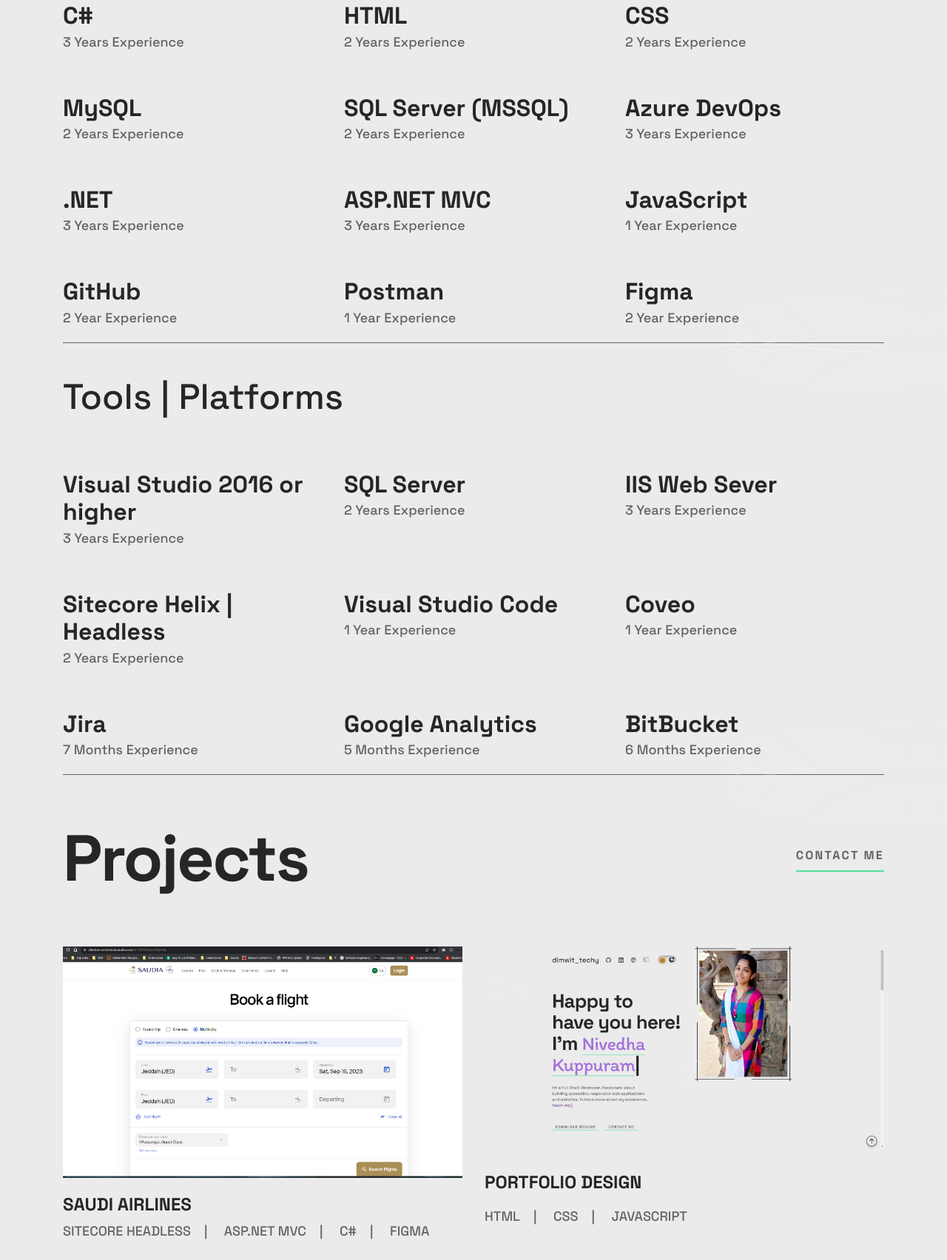
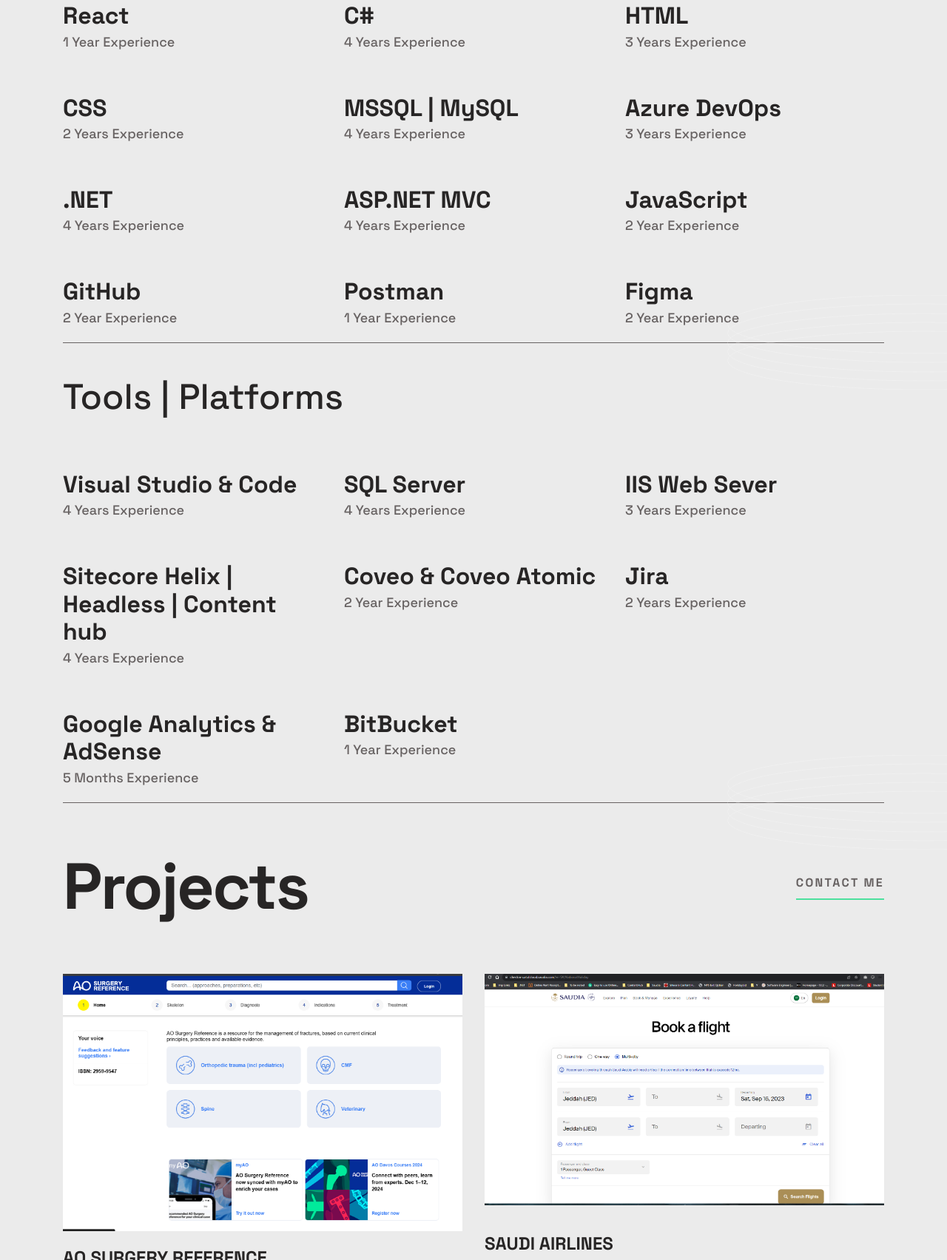
Before and after one commit to nivitek/portfolio, a plain HTML site: page index.html in a window 1280 px wide. Shown: the part 1096-2800 px from the top of the page at 74% size. Drawn offline with nearby package versions, Linux system fonts and the light colour scheme.

Commit message:
Updating portfolio

```diff
--- a/index.html
+++ b/index.html
@@ -85,11 +85,11 @@
                     <h2 class="visually-hidden">Profile Image</h2>
                     <picture>
                         <source media="(min-width: 62.5em)"
-                                srcset="./assets/images/profile.jpg" />
+                                srcset="./assets/images/1profile.jpg" />
                         <source media="(min-width: 37.5em)"
-                                srcset="./assets/images/profile.jpg" />
+                                srcset="./assets/images/1profile.jpg" />
                         <img class="hero__image"
-                             src="./assets/images/profile.jpg"
+                             src="./assets/images/1profile.jpg"
                              alt="picture of Nivedha Kuppuram"
                              width-="174"
                              height="383" />
@@ -110,7 +110,7 @@
                             I'm <span class="textdec" style="font-family: 'Itim', cursive; font-weight:300;"></span>
                         </h1>
                         <p class="hero__description">
-                            I'm a Full Stack Developer who handles both .NET and Web Technologies. Passionate about
+                            I'm a Full Stack Developer who handles React, .NET and Web Technologies. Passionate about
                             building accessible, responsive web applications and websites.
                         </p>
                         <a href="./assets/images/Nivi_Resume4.pdf" title="Nivi_Resume" download="Nivi_Resume.pdf" class="hero__contact underline">Download Resume</a>
@@ -131,24 +131,24 @@
             <div class="skills__topics" id="skills">Skills</div>
             <div class="skills__wrapper">
                 <div class="skills__item">
+                    <h3 class="skills__title">React</h3>
+                    <p class="skills__description">1 Year Experience</p>
+                </div>
+                <div class="skills__item">
                     <h3 class="skills__title">C#</h3>
-                    <p class="skills__description">3 Years Experience</p>
+                    <p class="skills__description">4 Years Experience</p>
                 </div>
                 <div class="skills__item">
                     <h3 class="skills__title">HTML</h3>
-                    <p class="skills__description">2 Years Experience</p>
+                    <p class="skills__description">3 Years Experience</p>
                 </div>
                 <div class="skills__item">
                     <h3 class="skills__title">CSS</h3>
                     <p class="skills__description">2 Years Experience</p>
                 </div>
                 <div class="skills__item">
-                    <h3 class="skills__title">MySQL</h3>
-                    <p class="skills__description">2 Years Experience</p>
-                </div>
-                <div class="skills__item">
-                    <h3 class="skills__title">SQL Server (MSSQL)</h3>
-                    <p class="skills__description">2 Years Experience</p>
+                    <h3 class="skills__title">MSSQL | MySQL</h3>
+                    <p class="skills__description">4 Years Experience</p>
                 </div>
                 <div class="skills__item">
                     <h3 class="skills__title">Azure DevOps</h3>
@@ -156,15 +156,15 @@
                 </div>
                 <div class="skills__item">
                     <h3 class="skills__title">.NET</h3>
-                    <p class="skills__description">3 Years Experience</p>
+                    <p class="skills__description">4 Years Experience</p>
                 </div>
                 <div class="skills__item">
                     <h3 class="skills__title">ASP.NET MVC</h3>
-                    <p class="skills__description">3 Years Experience</p>
+                    <p class="skills__description">4 Years Experience</p>
                 </div>
                 <div class="skills__item">
                     <h3 class="skills__title">JavaScript</h3>
-                    <p class="skills__description">1 Year Experience</p>
+                    <p class="skills__description">2 Year Experience</p>
                 </div>
                 <div class="skills__item">
                     <h3 class="skills__title">GitHub</h3>
@@ -189,40 +189,36 @@
             <div class="skills__topics">Tools | Platforms</div>
             <div class="skills__wrapper">
                 <div class="skills__item">
-                    <h3 class="skills__title">Visual Studio 2016 or higher</h3>
-                    <p class="skills__description">3 Years Experience</p>
+                    <h3 class="skills__title">Visual Studio & Code</h3>
+                    <p class="skills__description">4 Years Experience</p>
                 </div>
                 <div class="skills__item">
                     <h3 class="skills__title">SQL Server</h3>
-                    <p class="skills__description">2 Years Experience</p>
+                    <p class="skills__description">4 Years Experience</p>
                 </div>
                 <div class="skills__item">
                     <h3 class="skills__title">IIS Web Sever</h3>
                     <p class="skills__description">3 Years Experience</p>
                 </div>
                 <div class="skills__item">
-                    <h3 class="skills__title">Sitecore Helix | Headless</h3>
+                    <h3 class="skills__title">Sitecore Helix | Headless | Content hub</h3>
+                    <p class="skills__description">4 Years Experience</p>
+                </div>
+                <div class="skills__item">
+                    <h3 class="skills__title">Coveo & Coveo Atomic</h3>
+                    <p class="skills__description">2 Year Experience</p>
+                </div>
+                <div class="skills__item">
+                    <h3 class="skills__title">Jira</h3>
                     <p class="skills__description">2 Years Experience</p>
                 </div>
                 <div class="skills__item">
-                    <h3 class="skills__title">Visual Studio Code</h3>
-                    <p class="skills__description">1 Year Experience</p>
-                </div>
-                <div class="skills__item">
-                    <h3 class="skills__title">Coveo</h3>
-                    <p class="skills__description">1 Year Experience</p>
-                </div>
-                <div class="skills__item">
-                    <h3 class="skills__title">Jira</h3>
-                    <p class="skills__description">7 Months Experience</p>
-                </div>
-                <div class="skills__item">
-                    <h3 class="skills__title">Google Analytics</h3>
+                    <h3 class="skills__title">Google Analytics & AdSense</h3>
                     <p class="skills__description">5 Months Experience</p>
                 </div>
                 <div class="skills__item">
                     <h3 class="skills__title">BitBucket</h3>
-                    <p class="skills__description">6 Months Experience</p>
+                    <p class="skills__description">1 Year Experience</p>
                 </div>
             </div>
             <img class="skills__rings"
@@ -236,6 +232,29 @@
                 <div class="projects__grid">
                     <h2 class="projects__headline header-xl" id="projects">Projects</h2>
                     <a href="mailto:nivedhageetha99@gmail.com" class="projects__contact underline">Contact me</a>
+                    <div class="projects__item">
+                        <picture class="projects__picture">
+                            <source media="(min-width: 62.5em)"
+                                    srcset="./assets/images/AO.png" />
+                            <img class="projects__image"
+                                 src="./assets/images/AO.png"
+                                 alt="screenshot of AO website"
+                                 width-="343"
+                                 height="253" />
+                        </picture>
+                        <h3 class="projects__name">AO Surgery Reference</h3>
+                        <p class="projects__tags">
+                            <span>Sitecore Headless & Helix</span><span>|</span>
+                            <span>Coveo Atomic</span><span>|</span>
+                            <span>React & TypeScript</span><span>|</span>
+                            <span>ASP.NET MVC</span><span>|</span>
+                            <span>C#</span><span>|</span>
+                            <span>JavaScript</span>
+                        </p>
+                        <div class="projects__links">
+                            <a href="https://surgeryreference.aofoundation.org/" target="_blank" class="underline">View Project</a>
+                        </div>
+                    </div>
                     <div class="projects__item">
                         <picture class="projects__picture">
                             <source media="(min-width: 62.5em)"
--- a/style.css
+++ b/style.css
@@ -253,11 +253,12 @@ svg {
 }
 
 .hero__image {
+    margin-block-start: -8px;
     position: absolute;
     top: 0;
     left: 50%;
     translate: -50%;
-    width: 174px;
+    width: 220px;
     height: auto;
     --s: 10px; /* control the size */
     padding: var(--s);
@@ -337,7 +338,7 @@ h1 > span.textdec {
 
     .hero__image {
         position: relative;
-        width: 42vw;
+        width: 30vw;
         max-width: 445px;
         /* width: 322px; */
         height: auto;
@@ -403,9 +404,9 @@ h1 > span.textdec {
     margin-left: -80px;
   }
 
-    .hero__image {
+/*    .hero__image {
         margin-block-start: -199px;
-    }
+    }*/
 
   .hero__rings {
     top: 0px;
```
Also changed, not shown: assets/images/1profile.jpg (added), assets/images/AO.png (added).
